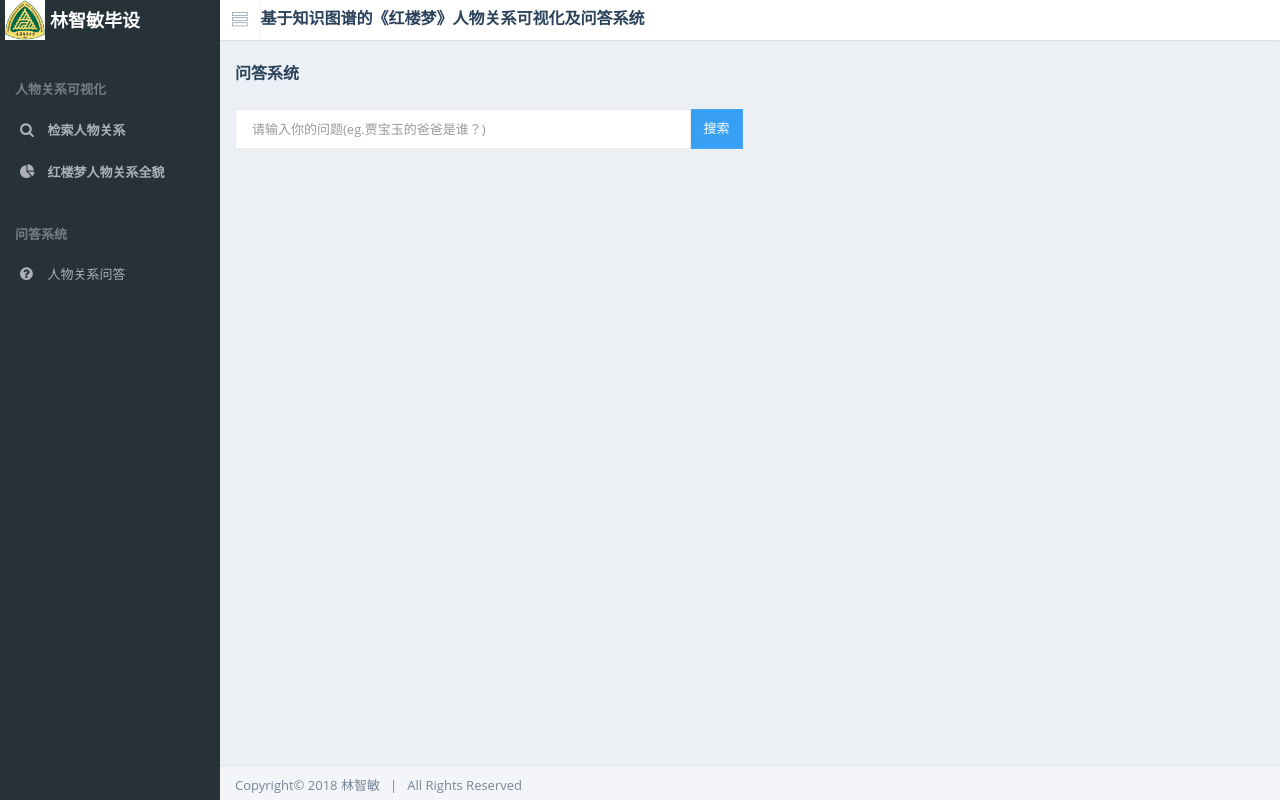
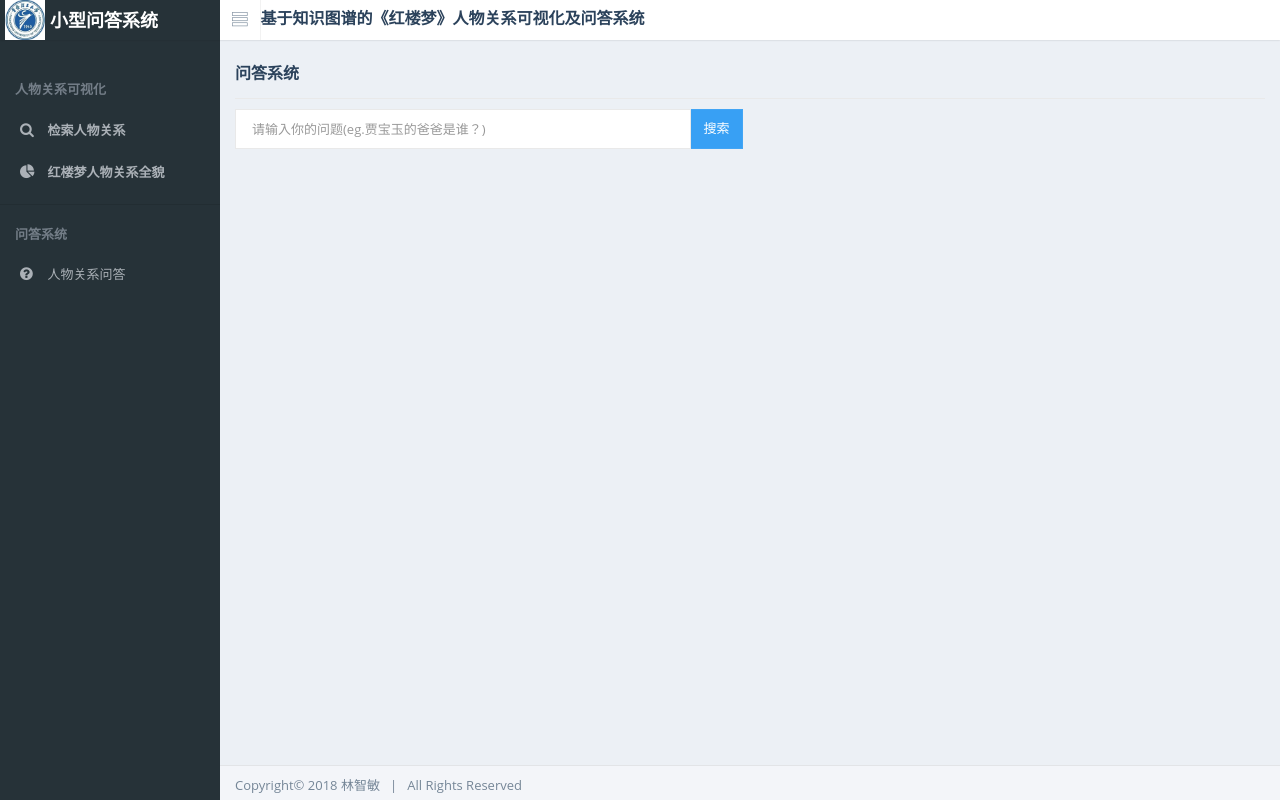
Before and after one commit to henghaohenghao/questionsSystem, a Flask app: page /KGQA in a window 1280 px wide. Run offline with Flask 2, Linux system fonts and the light colour scheme; some libraries are stand-ins or nearby versions; some web fonts are replaced; grey boxes are pictures that could not be loaded.

Commit message:
Initial commit

```diff
--- a/templates/KGQA.html
+++ b/templates/KGQA.html
@@ -9,7 +9,7 @@
     <!--Bootstrap Stylesheet [ REQUIRED ]-->
     <link href="../static/css/bootstrap.min.css" rel="stylesheet">
 
-    <link rel="shortcut icon" href="../static/images/logo.jpg">
+    <link rel="shortcut icon" href="../static/images/logo2.png">
     <!--Nifty Stylesheet [ REQUIRED ]-->
     <link href="../static/css/nifty.min.css" rel="stylesheet">
 
@@ -71,9 +71,9 @@
                 <!--================================-->
                 <div class="navbar-header">
                     <a href="{{ url_for('index') }}" class="navbar-brand">
-                        <img src="../static/images/logo.jpg" alt="Nifty Logo" class="brand-icon">
+                        <img src="../static/images/logo2.png" alt="Nifty Logo" class="brand-icon">
                         <div class="brand-title">
-                            <span class="brand-text">林智敏毕设</span>
+                            <span class="brand-text">小型问答系统</span>
                         </div>
                     </a>
                 </div>
--- a/templates/all_relation.html
+++ b/templates/all_relation.html
@@ -9,7 +9,7 @@
     <!--Bootstrap Stylesheet [ REQUIRED ]-->
     <link href="../static/css/bootstrap.min.css" rel="stylesheet">
 
-    <link rel="shortcut icon" href="../static/images/logo.jpg">
+    <link rel="shortcut icon" href="../static/images/logo2.png">
     <!--Nifty Stylesheet [ REQUIRED ]-->
     <link href="../static/css/nifty.min.css" rel="stylesheet">
 
@@ -72,9 +72,9 @@
                 <!--================================-->
                 <div class="navbar-header">
                     <a href="{{ url_for('index') }}" class="navbar-brand">
-                        <img src="../static/images/logo.jpg" alt="Nifty Logo" class="brand-icon">
+                        <img src="../static/images/logo2.png" alt="Nifty Logo" class="brand-icon">
                         <div class="brand-title">
-                            <span class="brand-text">林智敏毕设</span>
+                            <span class="brand-text">小型问答系统</span>
                         </div>
                     </a>
                 </div>
--- a/templates/index.html
+++ b/templates/index.html
@@ -3,7 +3,7 @@
 <head>
     <meta charset="utf-8">
     <meta name="viewport" content="width=device-width, initial-scale=1.0">
-    <link rel="shortcut icon" href="../static/images/logo.jpg">
+    <link rel="shortcut icon" href="../static/images/logo2.png">
     <title>开启探索</title>
 
 
--- a/templates/search.html
+++ b/templates/search.html
@@ -9,7 +9,7 @@
     <!--Bootstrap Stylesheet [ REQUIRED ]-->
     <link href="../static/css/bootstrap.min.css" rel="stylesheet">
 
-    <link rel="shortcut icon" href="../static/images/logo.jpg">
+    <link rel="shortcut icon" href="../static/images/logo2.png">
     <!--Nifty Stylesheet [ REQUIRED ]-->
     <link href="../static/css/nifty.min.css" rel="stylesheet">
 
@@ -78,9 +78,9 @@
                 <!--================================-->
                 <div class="navbar-header">
                     <a href="{{ url_for('index') }}" class="navbar-brand">
-                        <img src="../static/images/logo.jpg" alt="Nifty Logo" class="brand-icon">
+                        <img src="../static/images/logo2.png" alt="Nifty Logo" class="brand-icon">
                         <div class="brand-title">
-                            <span class="brand-text">林智敏毕设</span>
+                            <span class="brand-text">小型问答系统</span>
                         </div>
                     </a>
                 </div>
```
Also changed, not shown: static/images/logo2.png (added).
